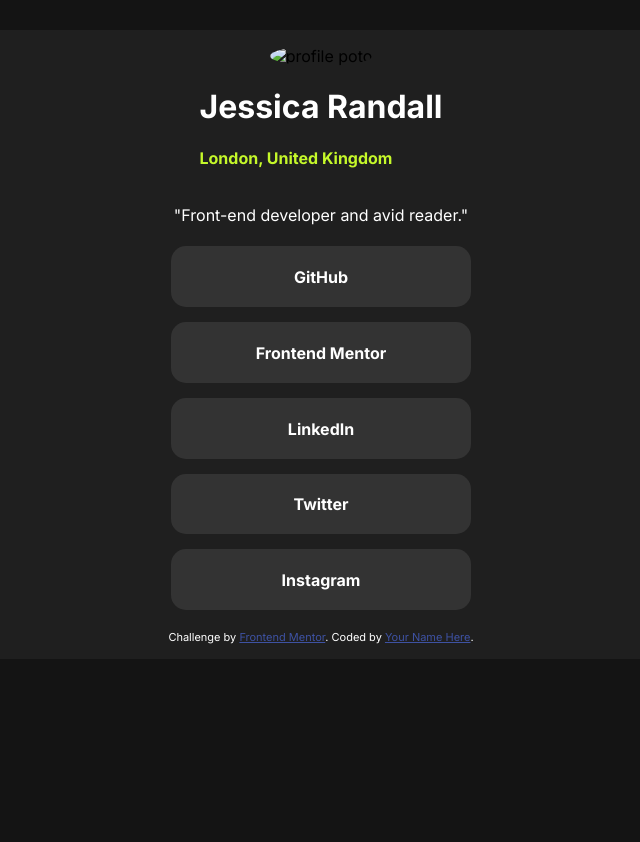
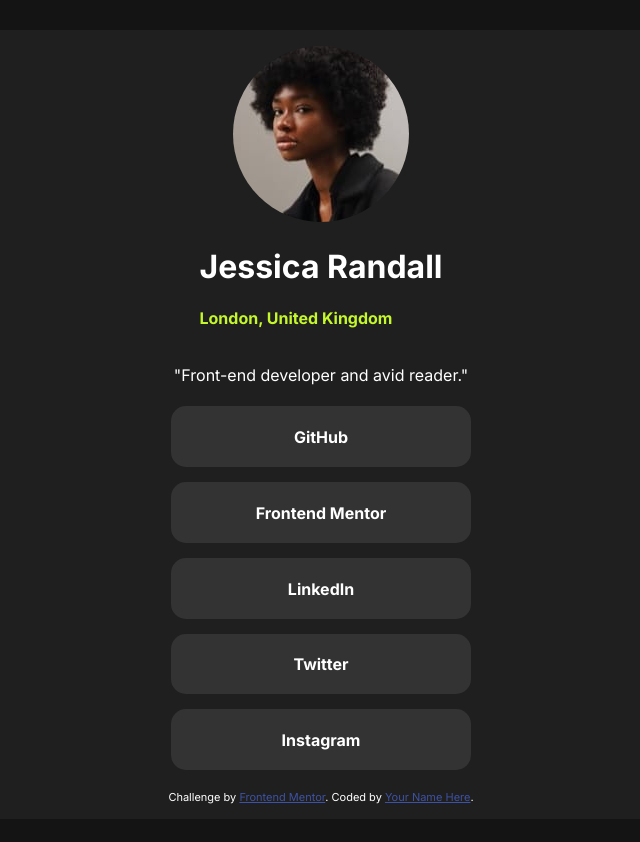
Before and after one commit to rakeshk110/Task02, a plain HTML site: page index.html in a window 1280 px wide. Shown: the whole page, without its empty margins (319-959 px from the left). Before the commit the page ends 800 px from the top, so only its background shows below. Drawn offline with Linux system fonts and the light colour scheme.

Commit message:
Update index.html

```diff
--- a/index.html
+++ b/index.html
@@ -18,7 +18,7 @@
 <body>
   <div class="container">
     <div class="img">
-      <img src="./assets/images/avatar-jessica.jpeg" alt="profile poto">
+      <img src="avatar-jessica.jpeg" alt="profile poto">
     </div>
     <div class="maintext">
       <h1>Jessica Randall</h1>
```
